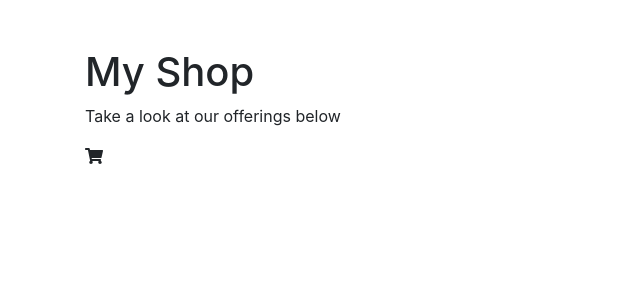
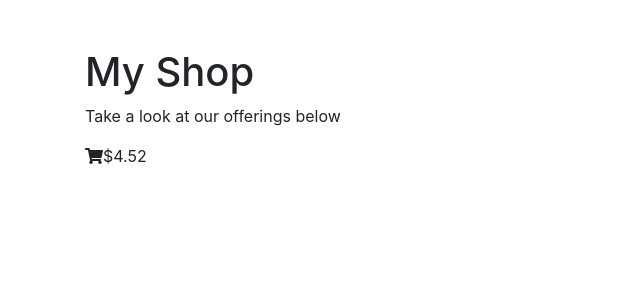
Before and after one commit to planetoftheweb/vue-essentials, a Vue app: page / in a window 1280 px wide. Shown: the top 300 px of the page, without its empty margins (0-640 px from the left). Built offline with nearby package versions, Linux system fonts and the light colour scheme.

Commit message:
Price Component

```diff
--- a/src/App.vue
+++ b/src/App.vue
@@ -3,16 +3,19 @@
     <h1>My Shop</h1>
     <p class="animated fadeInRight">Take a look at our offerings below</p>
     <font-awesome-icon icon="shopping-cart"></font-awesome-icon>
+    <price value="4.52"></price>
   </div>
 </template>
 
 <script>
 import { FontAwesomeIcon } from "@fortawesome/vue-fontawesome";
+import Price from "./components/Price.vue";
 
 export default {
   name: "app",
   components: {
-    FontAwesomeIcon
+    FontAwesomeIcon,
+    Price
   }
 };
 </script>
--- /dev/null
+++ b/src/components/Price.vue
@@ -0,0 +1,23 @@
+<template>
+  <span>{{ this.prefix + Number.parseFloat(this.value * this.conversion).toFixed(this.precision) }}</span>
+</template>
+
+<script>
+export default {
+  props: {
+    value: Number,
+    prefix: {
+      type: String,
+      default: "$"
+    },
+    precision: {
+      type: Number,
+      default: 2
+    },
+    conversion: {
+      type: Number,
+      default: 1
+    }
+  }
+};
+</script>
```
